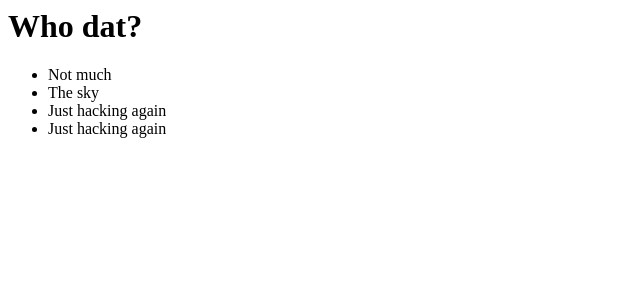
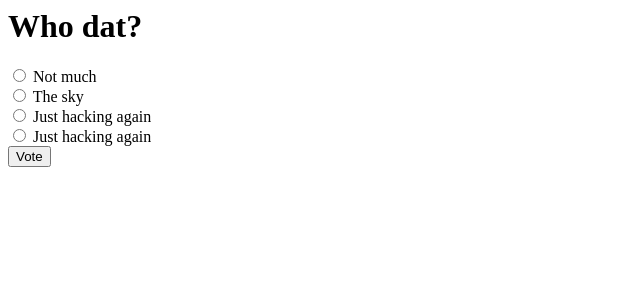
Before and after one commit to S1AG0N/mysite, a Django app: template polls/templates/polls/detail.html in a window 1280 px wide. Shown: the top 300 px of the page, without its empty margins (0-640 px from the left). Run offline with Django 3.2, Linux system fonts and the light colour scheme; the template is opened without the code that fills it: values that come from a table or form of the project are taken from there, others are empty; data comes from the database, SQL or seed files in the repository.

Commit message:
Update detail.html

```diff
--- a/polls/templates/polls/detail.html
+++ b/polls/templates/polls/detail.html
@@ -1,6 +1,13 @@
 <h1>{{ question.question_text }}</h1>
-<ul>
-{% for choice in question.choice_set.all %}
-    <li>{{ choice.choice_text }}</li>
-{% endfor %}
-</ul>
+
+{% if error_message %}<p><strong>{{ error_message }}</strong></p>{% endif %}
+
+<form action="{% url 'polls:vote' question.id %}" method="post">
+  {% csrf_token %}
+  {% for choice in question.choice_set.all %}
+      <input type="radio" name="choice" id="choice{{ forloop.counter }}" value="{{ choice.id }}">
+      <label for="choice{{ forloop.counter }}"> {{ choice.choice_text }}</label><br>
+  {% endfor %}
+  <input type="submit" value="Vote">
+
+</form>
```
